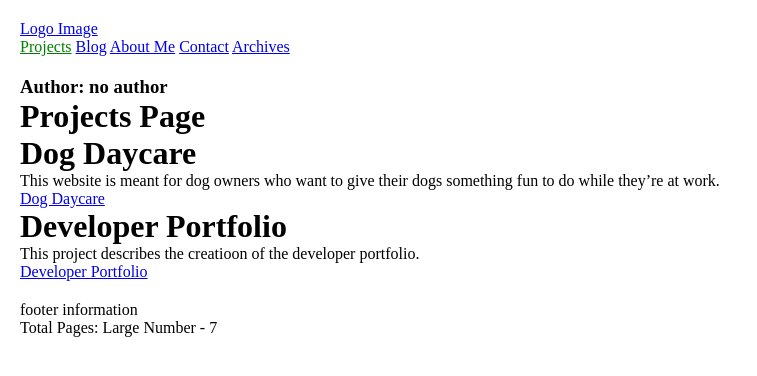
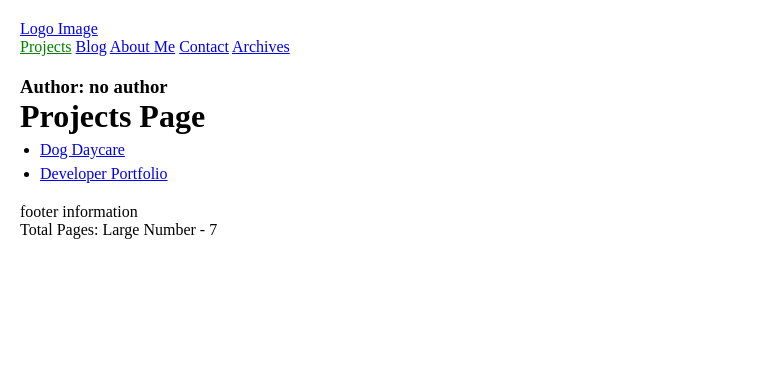
Before and after one commit to robert-laws/jekyll-review-october-2018, a Jekyll site: the page built from projects.md, in a window 1280 px wide. Shown: the top 376 px of the page, without its empty margins (0-757 px from the left). Built offline with Jekyll 4.4.1, drawn with Linux system fonts in a browser that asks for light colours.

Commit message:
update config - include collections_dir, add project content collection example

```diff
--- a/_config.yml
+++ b/_config.yml
@@ -34,8 +34,13 @@ permalink: /blog/:title
 
 plugins: [jekyll-paginate]
 
+# Collections
+collections_dir: my_collections
+
 collections:
   projects:
+    output: true
+  dog_daycare:
     output: true
 
 # Front Matter Defaults
--- a/_layouts/post.html
+++ b/_layouts/post.html
@@ -3,5 +3,6 @@ layout: default
 ---
 <section>
   <h1>Blog Post - {{ page.title }}</h1>
+  {{page.date | date: "%B %-d, %Y"}}
   {{ content }}
 </section>
--- a/_projects/dog-daycare.md
+++ /dev/null
@@ -1,8 +0,0 @@
----
-title: Dog Daycare
-date: 2018-08-12
----
-
-# Dog Daycare
-
-This website is meant for dog owners who want to give their dogs something fun to do while they're at work.
--- a/_sass/first-styles.scss
+++ b/_sass/first-styles.scss
@@ -19,3 +19,7 @@
 img.medium-image {
   width: 400px;
 }
+
+.project-list {
+  margin: 6px 0 0 20px;
+}
--- /dev/null
+++ b/my_collections/_projects/dog-daycare.md
@@ -0,0 +1,20 @@
+---
+title: Dog Daycare
+date: 2018-08-12
+---
+
+# Dog Daycare
+
+This website is meant for dog owners who want to give their dogs something fun to do while they're at work.
+
+---
+
+{% assign dog_daycare_process = site.dog_daycare | sort: 'process_order' %}
+
+{% for process in dog_daycare_process %}
+
+### {{process.title}}
+
+{{process.content}}
+
+{% endfor %}
--- a/projects.md
+++ b/projects.md
@@ -6,8 +6,9 @@ title: Projects Page
 
 {% for project in site.projects %}
 
-{{ project.content | markdownify }}
+<!-- {{ project.content | markdownify }} -->
 
-[{{project.title}}]({{site.baserul}}{{project.url}})
+{:.project-list}
+* [{{project.title}}]({{site.baserul}}{{project.url}})
 
 {% endfor %}
```
Also changed, not shown: about.md (+0 -1 lines), my_collections/_dog_daycare/design.md (added, +9 -0 lines), my_collections/_dog_daycare/development.md (added, +5 -0 lines), my_collections/_dog_daycare/ux-research.md (added, +5 -0 lines), my_collections/_drafts/future-website-updates.md (added, +5 -0 lines), my_collections/_posts/2018-10-01-welcome-to-the-website.md (renamed from _posts/2018-10-01-welcome-to-the-website.md), my_collections/_posts/2018-10-02-learning-jekyll.md (renamed from _posts/2018-10-02-learning-jekyll.md), my_collections/_posts/2018-10-03-good-help-website.md (renamed from _posts/2018-10-03-good-help-website.md), my_collections/_posts/2018-10-04-useful-resources.md (renamed from _posts/2018-10-04-useful-resources.md), my_collections/_posts/2018-10-05-how-to-add-pages.md (renamed from _posts/2018-10-05-how-to-add-pages.md), my_collections/_projects/portfolio.md (renamed from _projects/portfolio.md).
